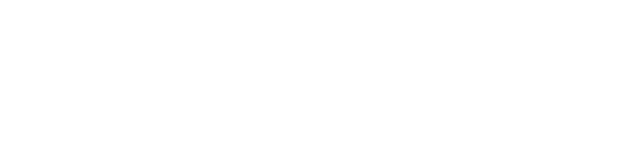
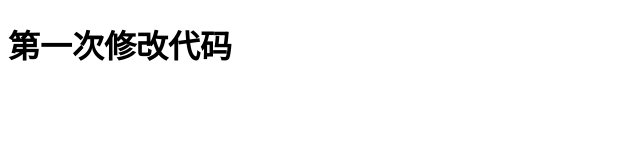
Before and after one commit to ztt19950808/QY118, a plain HTML site: page index.html in a window 1280 px wide. Shown: the whole page, without its empty margins (0-640 px from the left). Drawn offline with Linux system fonts and the light colour scheme.

Commit message:
'第二次提交修改代码，添加了css'

```diff
--- a/index.html
+++ b/index.html
@@ -6,6 +6,6 @@
   <title>Document</title>
 </head>
 <body>
-
+  <h1>第一次修改代码</h1>
 </body>
 </html>
```
Also changed, not shown: css/index.css (added).
